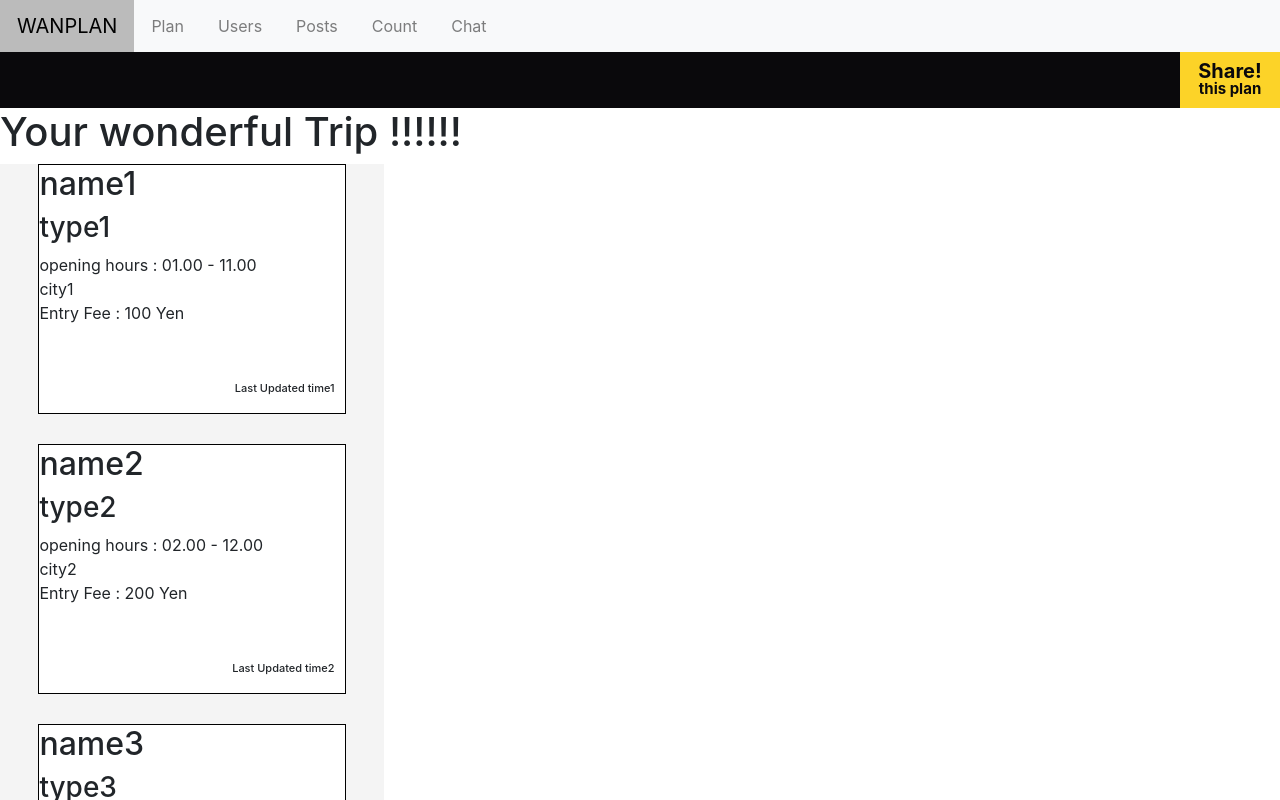
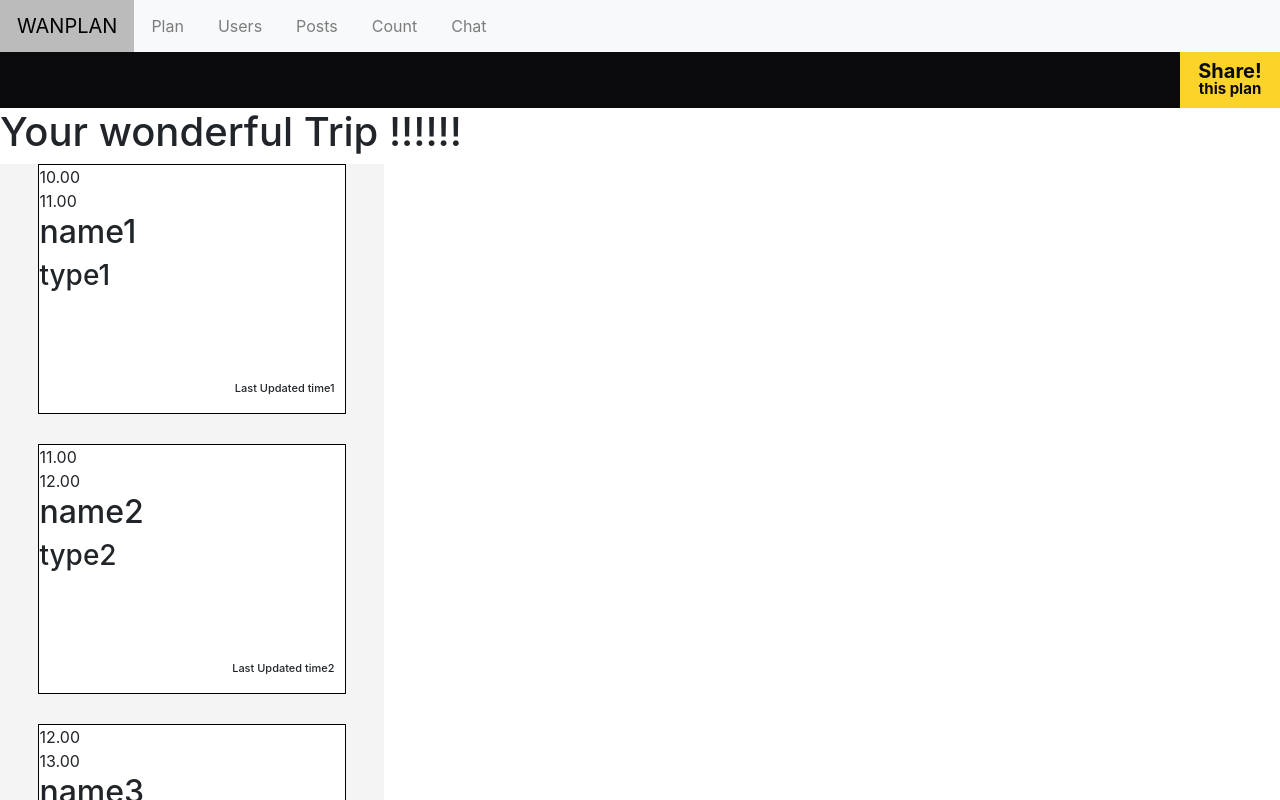
Before and after one commit to earthyjya/wanplan, a React (Create React App) app: page /plan/1 in a window 1280 px wide. Shown: the top 800 px of the page. Built offline with nearby package versions, Linux system fonts and the light colour scheme; no server answers.

Commit message:
plan1 in app, time added in placeCard

```diff
--- a/src/App.js
+++ b/src/App.js
@@ -31,7 +31,7 @@ class App extends Component {
           <a className="wanplan" href="/home">
             WANPLAN
           </a>
-          <a href="/plan">Plan</a>
+          <a href="/plan/1">Plan</a>
           <a href="/users">Users</a>
           <a href="/posts">Posts</a>
           <a href="/count">Count</a>
--- a/src/plan/PlaceCard.js
+++ b/src/plan/PlaceCard.js
@@ -5,13 +5,10 @@ class PlaceCard extends React.Component {
 		const { detail } = this.props;
 		return (
 			<div className="placeCard">
-				<h2>{detail.attractionName}</h2>
-				<h3>{detail.attractionType}</h3>
-				<div>
-					opening hours : {detail.openTime} - {detail.closeTime}
-				</div>
-				<div>{detail.cityId}</div>
-				<div>Entry Fee : {detail.entryFee} Yen</div>
+				<div class = "timeFrom">{detail.timeFrom}</div>
+				<div class = "timeUntil">{detail.timeUntil}</div>
+				<h2 class = "attName">{detail.attractionName}</h2>
+				<h3 class = "attType">{detail.attractionType}</h3>
 				<h6>Last Updated {detail.updatedTime}</h6>
 			</div>
 		);
--- a/src/plan/Timeline.js
+++ b/src/plan/Timeline.js
@@ -5,6 +5,8 @@ class Timeline extends React.Component {
   state = {
     details: [
       {
+        timeFrom: "10.00",
+        timeUntil: "11.00",
         attractionName: "name1",
         attractionType: "type1",
         openTime: "01.00",
@@ -14,6 +16,8 @@ class Timeline extends React.Component {
         updatedTime: "time1"
       },
       {
+        timeFrom: "11.00",
+        timeUntil: "12.00",
         attractionName: "name2",
         attractionType: "type2",
         openTime: "02.00",
@@ -23,6 +27,8 @@ class Timeline extends React.Component {
         updatedTime: "time2"
       },
       {
+        timeFrom: "12.00",
+        timeUntil: "13.00",
         attractionName: "name3",
         attractionType: "type3",
         openTime: "03.00",
```
